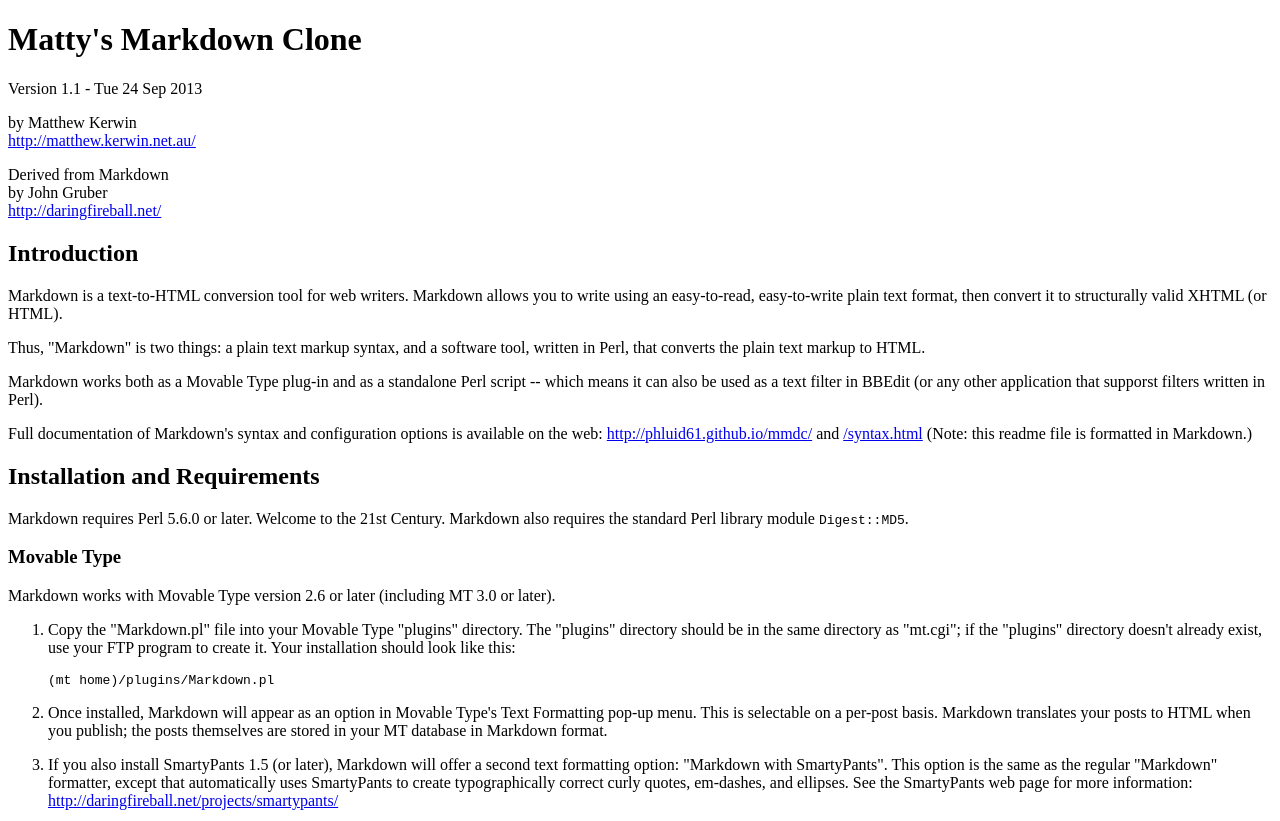
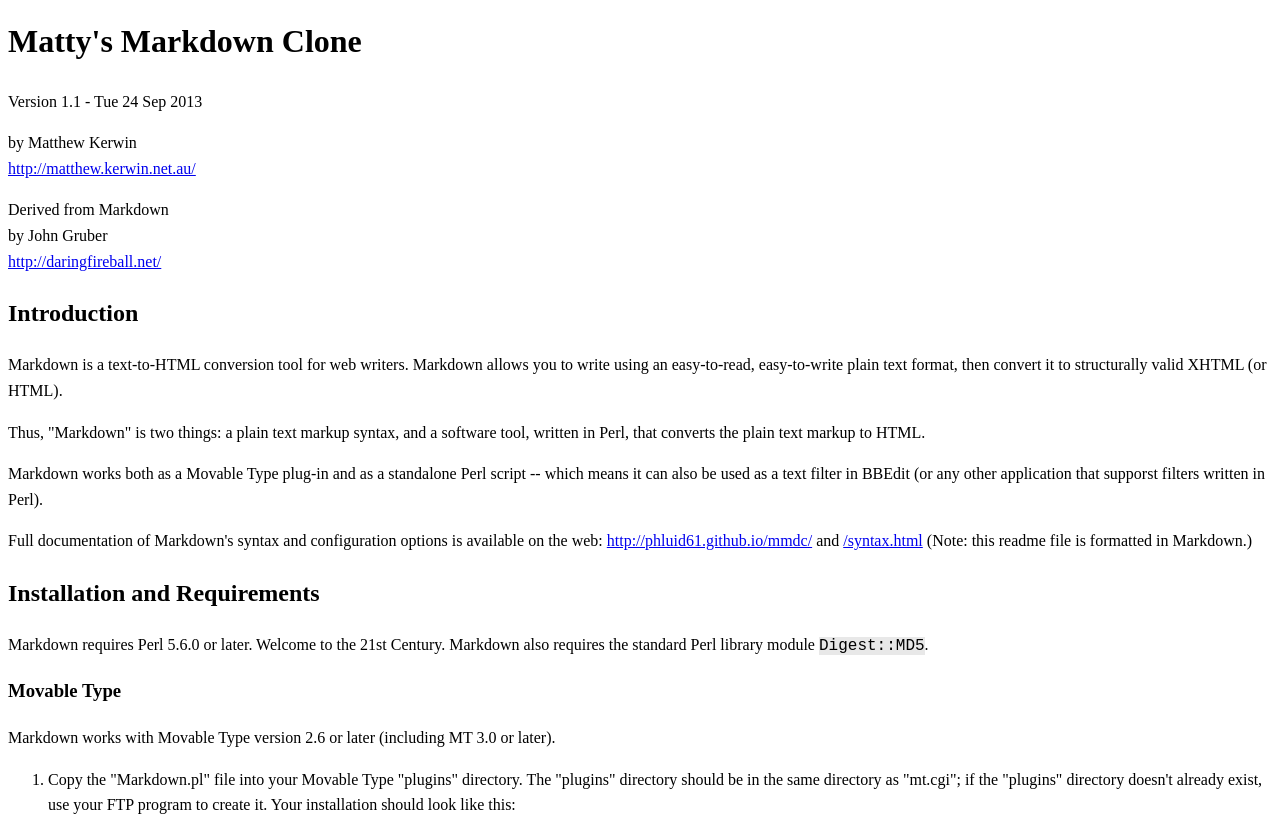
Before and after one commit to QUTlib/mmdc, a plain HTML site: page index.html in a window 1280 px wide. Shown: the top 821 px of the page. Drawn offline with Linux system fonts and the light colour scheme.

Commit message:
add stylesheets
regenerate all pages

```diff
--- a/index.html
+++ b/index.html
@@ -2,6 +2,7 @@
 <html lang="en">
 	<head>
 		<title>Matty's Markdown Clone</title>
+		<link rel="stylesheet" href="style.css">
 	</head>
 	<body>
 
--- /dev/null
+++ b/style.css
@@ -0,0 +1,10 @@
+html,body{margin:0;border:0;padding:0;background-color:#fff;color:#000;font:normal normal normal 12pt/1.6 serif;}
+body{padding:1em 0.5em;}
+
+pre,code,tt{font:normal normal normal 12pt/1.4 monospace;}
+pre{display:block;border:1px inset #eee;padding:3px;background-color:#e8e8e8;color:#000}
+code{background-color:#e8e8e8;color:#000}
+
+blockquote{margin-left:0.25em;border-left:0.25em solid #eee;padding-left:2em;}
+
+h1:first-child{margin-top:0;padding-top:0;}
```
Also changed, not shown: head.html (+1 -0 lines), syntax-head.html (+1 -0 lines), syntax.html (+2 -1 lines).
